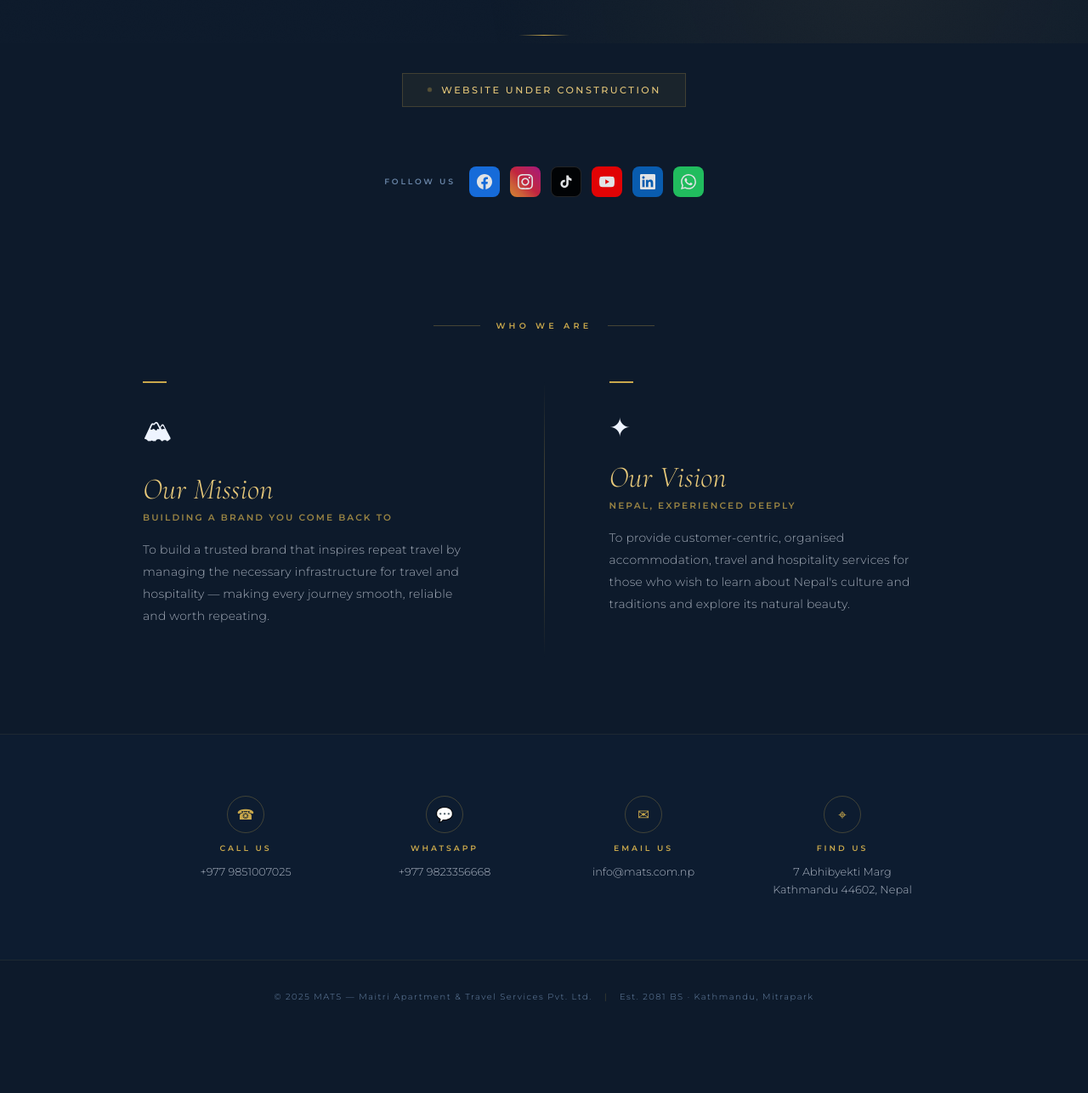
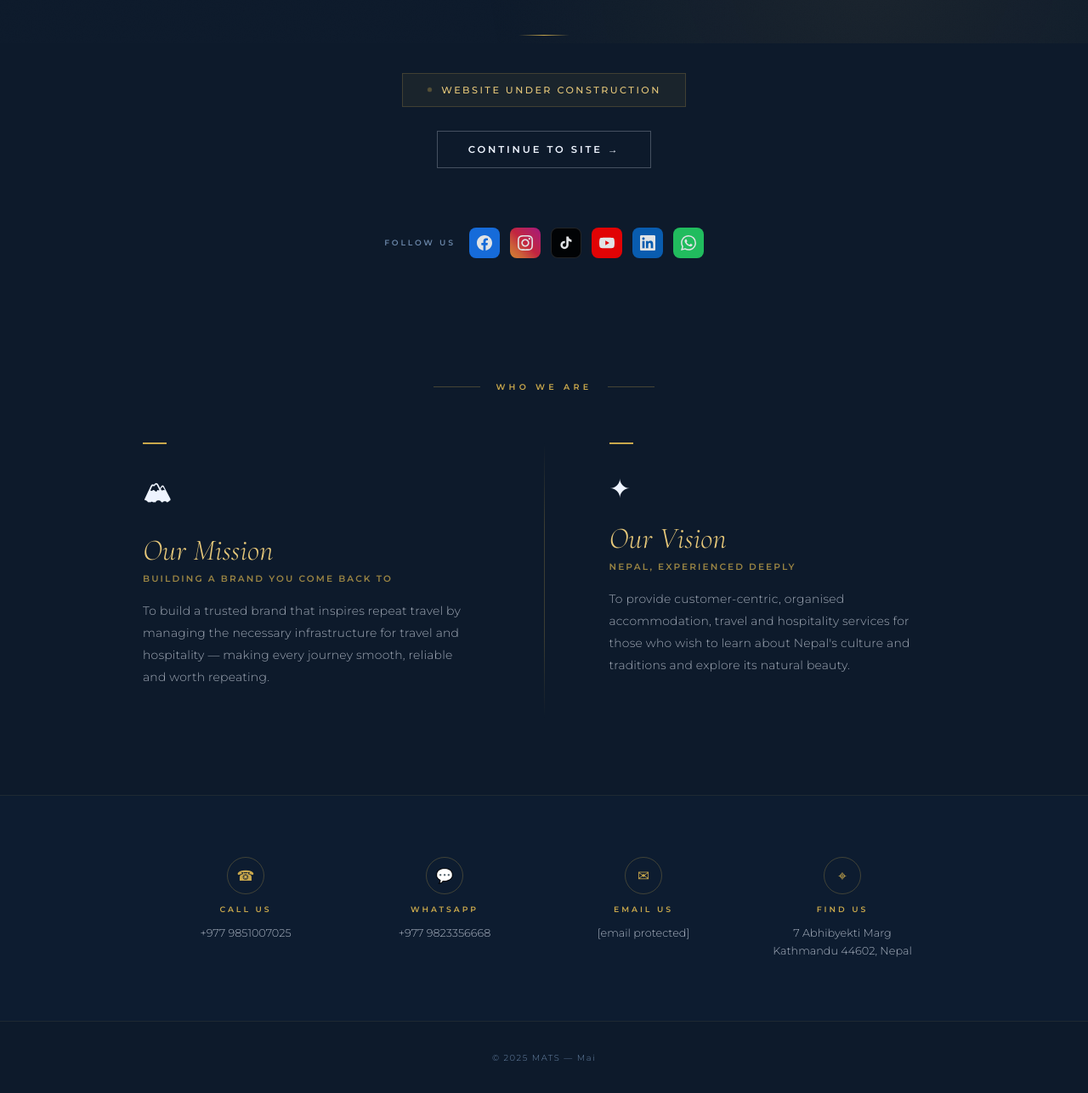
Before and after one commit to matsnepal/mats-website, a plain HTML site: page index.html in a window 1280 px wide. Shown: the part 749-2036 px from the top of the page at 85% size. Before the commit the page ends 1964 px from the top, so only its background shows below. Drawn offline with nearby package versions, Linux system fonts and the light colour scheme.

Commit message:
Update index.html

```diff
--- a/index.html
+++ b/index.html
@@ -230,6 +230,36 @@
     50% { opacity: 0.35; transform: scale(0.75); }
   }
 
+  .hero-visit-btn {
+    display: inline-block;
+    margin-top: 28px;
+    font-size: 0.72rem;
+    font-weight: 600;
+    letter-spacing: 0.25em;
+    text-transform: uppercase;
+    color: var(--cream);
+    border: 1px solid rgba(238,244,255,0.25);
+    padding: 14px 36px;
+    text-decoration: none;
+    transition: all 0.3s ease;
+    position: relative;
+    overflow: hidden;
+    animation: fadeUp 1s ease 0.85s both;
+  }
+
+  .hero-visit-btn::before {
+    content: '';
+    position: absolute;
+    inset: 0;
+    background: rgba(238,244,255,0.06);
+    transform: scaleX(0);
+    transform-origin: left;
+    transition: transform 0.3s ease;
+  }
+
+  .hero-visit-btn:hover::before { transform: scaleX(1); }
+  .hero-visit-btn:hover { border-color: rgba(238,244,255,0.6); color: var(--white); }
+
   @keyframes fadeUp {
     from { opacity: 0; transform: translateY(22px); }
     to { opacity: 1; transform: translateY(0); }
@@ -450,7 +480,7 @@
   @media (max-width: 480px) {
     .contact-inner { grid-template-columns: 1fr; }
     .wordmark { font-size: 1.2rem; }
-    .visit-btn { display: none; }
+    .topbar .visit-btn { display: none; }
   }
 </style>
 </head>
@@ -463,7 +493,7 @@
     MATS
     <span>Maitri Apartment &amp; Travel Services Pvt. Ltd.</span>
   </div>
-  <a href="main.html" class="visit-btn">Visit Site Anyway →</a>
+  <a href="index.html" class="visit-btn">Visit Site Anyway →</a>
 </header>
 
 <!-- HERO -->
@@ -483,6 +513,8 @@
     <div class="status-dot"></div>
     Website Under Construction
   </div>
+
+  <a href="main.html" class="hero-visit-btn">Continue to Site →</a>
 </section>
 
 <!-- SOCIAL LINKS -->
@@ -550,7 +582,7 @@
     <div class="contact-item">
       <div class="contact-icon">✉</div>
       <p class="contact-label">Email Us</p>
-      <p class="contact-value"><a href="mailto:info@mats.com.np">info@mats.com.np</a></p>
+      <p class="contact-value"><a href="/cdn-cgi/l/email-protection#21484f474e614c4055520f424e4c0f4f51"><span class="__cf_email__" data-cfemail="3f565159507f525e4b4c115c505211514f">[email&#160;protected]</span></a></p>
     </div>
     <div class="contact-item">
       <div class="contact-icon">⌖</div>
@@ -562,10 +594,4 @@
 
 <!-- FOOTER -->
 <footer>
-  © 2025 MATS — Maitri Apartment &amp; Travel Services Pvt. Ltd.
-  <span>|</span>
-  Est. 2081 BS · Kathmandu, Mitrapark
-</footer>
-
-</body>
-</html>
+  © 2025 MATS — Mai
```
